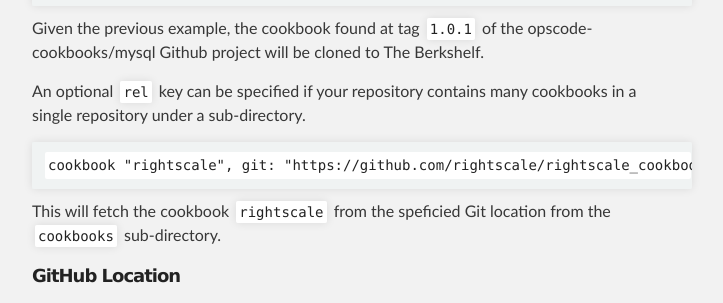
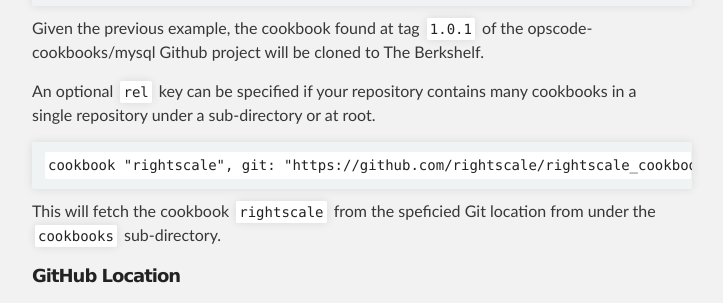
Before and after one commit to berkshelf/berkshelf, a Jekyll site: the page built from index.html, in a window 1280 px wide and 900 px high, scrolled down 7940 px. Shown: the part 179-482 px from the top of the window, without its empty margins (288-1011 px from the left). Built offline with Jekyll 4.4.1, drawn with Linux system fonts in a browser that asks for light colours.

Commit message:
updated documentation. resolved Issue #286

```diff
--- a/_includes/index.md
+++ b/_includes/index.md
@@ -269,11 +269,11 @@ An optional `branch` key can be specified whose value is a tag, branch, or ref t
 
 Given the previous example, the cookbook found at tag `1.0.1` of the opscode-cookbooks/mysql Github project will be cloned to The Berkshelf.
 
-An optional `rel` key can be specified if your repository contains many cookbooks in a single repository under a sub-directory.
+An optional `rel` key can be specified if your repository contains many cookbooks in a single repository under a sub-directory or at root.
 
     cookbook "rightscale", git: "https://github.com/rightscale/rightscale_cookbooks.git", rel: "cookbooks/rightscale"
 
-This will fetch the cookbook `rightscale` from the speficied Git location from the `cookbooks` sub-directory.
+This will fetch the cookbook `rightscale` from the speficied Git location from under the `cookbooks` sub-directory.
 
 ##### GitHub Location
 
```
